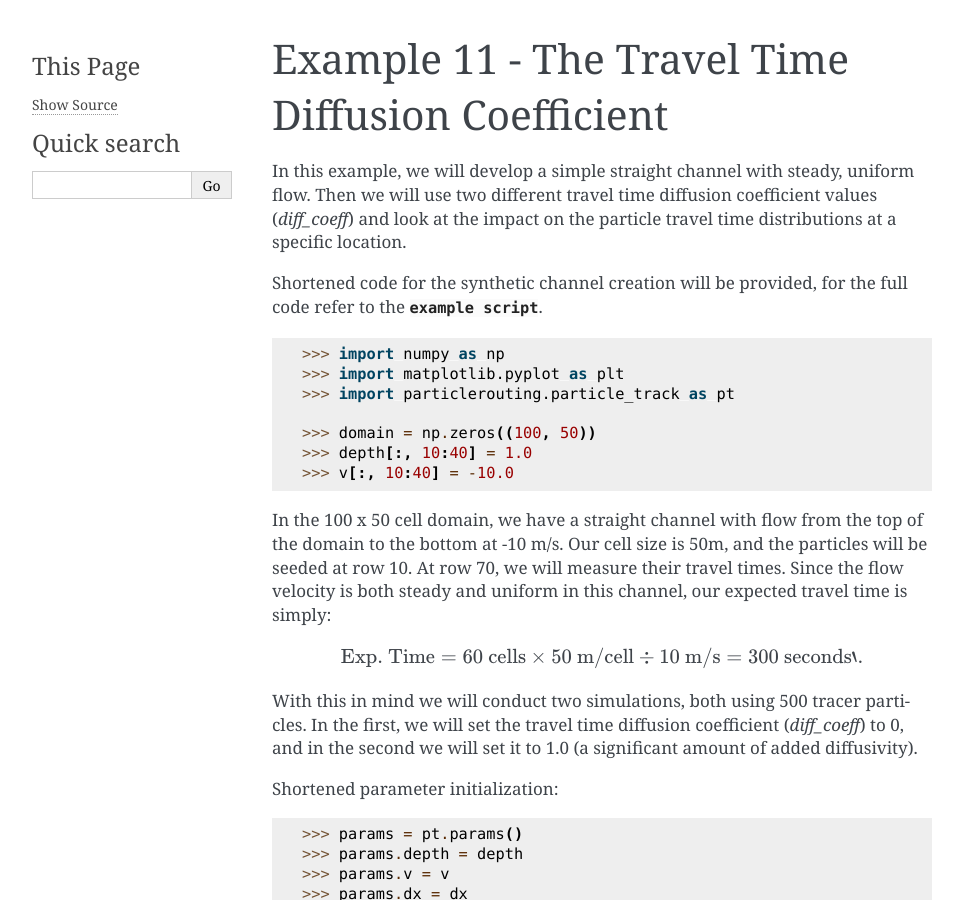
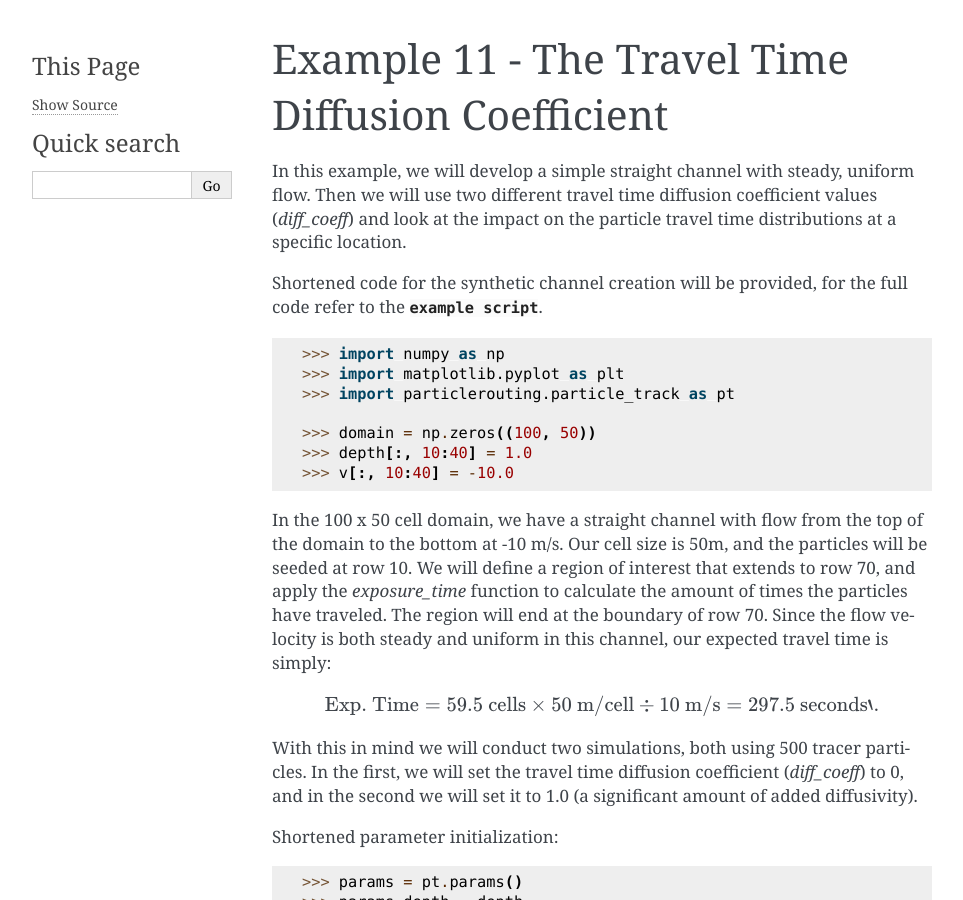
Before and after one commit to passaH2O/dorado, a Sphinx documentation site: the page built from docs/source/examples/example11.rst, in a window 1280 px wide and 900 px high. Shown: the whole window, without its empty margins (148-1111 px from the left). Built offline with Sphinx 7.4.7, drawn with Linux system fonts in a browser that asks for light colours; formulas are drawn with MathJax 3.

Commit message:
swap example to using exposure time

```diff
--- a/docs/source/examples/example11.rst
+++ b/docs/source/examples/example11.rst
@@ -17,13 +17,13 @@ Shortened code for the synthetic channel creation will be provided, for the full
    >>> depth[:, 10:40] = 1.0
    >>> v[:, 10:40] = -10.0
 
-In the 100 x 50 cell domain, we have a straight channel with flow from the top of the domain to the bottom at -10 m/s. Our cell size is 50m, and the particles will be seeded at row 10. At row 70, we will measure their travel times. Since the flow velocity is both steady and uniform in this channel, our expected travel time is simply:
+In the 100 x 50 cell domain, we have a straight channel with flow from the top of the domain to the bottom at -10 m/s. Our cell size is 50m, and the particles will be seeded at row 10. We will define a region of interest that extends to row 70, and apply the `exposure_time` function to calculate the amount of times the particles have traveled. The region will end at the boundary of row 70. Since the flow velocity is both steady and uniform in this channel, our expected travel time is simply:
 
 .. math::
    :nowrap:
 
    \begin{eqnarray}
-   {\text{Exp. Time} = 60 \text{ cells} \times 50 \text{ m/cell} \div 10 \text{ m/s} = 300 \text{ seconds}}`.
+   {\text{Exp. Time} = 59.5 \text{ cells} \times 50 \text{ m/cell} \div 10 \text{ m/s} = 297.5 \text{ seconds}}`.
    \end{eqnarray}
 
 With this in mind we will conduct two simulations, both using 500 tracer particles. In the first, we will set the travel time diffusion coefficient (`diff_coeff`) to 0, and in the second we will set it to 1.0 (a significant amount of added diffusivity).
```
Also changed, not shown: 1 other file.
